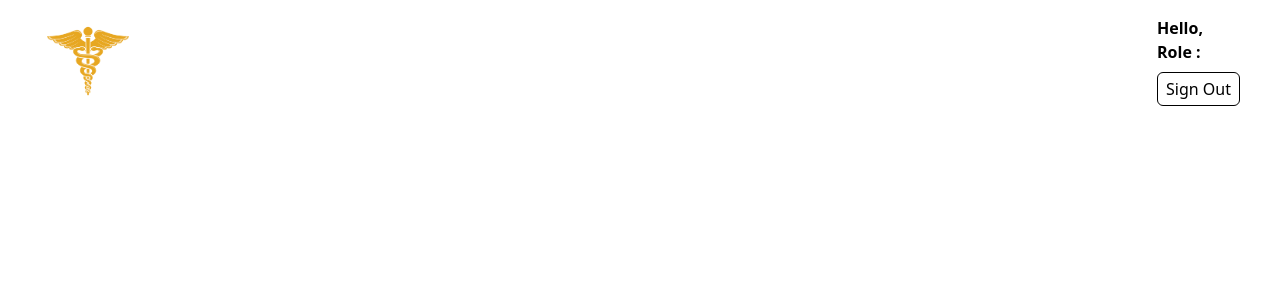
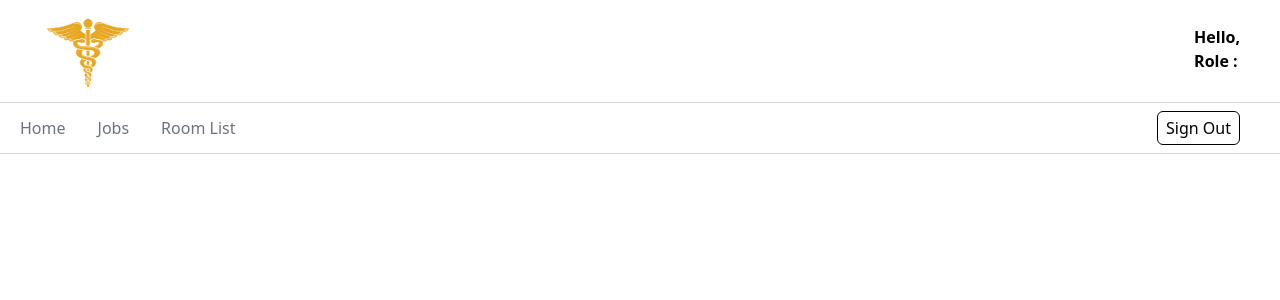
Before and after one commit to liquedgit/tpa-desktop-code, a React (Vite) app: page /home in a window 1280 px wide. Shown: the top 300 px of the page. Built offline with nearby package versions, Linux system fonts and the light colour scheme; no server answers.

Commit message:
Added navbar

```diff
--- a/src/Views/HomeView.tsx
+++ b/src/Views/HomeView.tsx
@@ -4,6 +4,7 @@ import { UserData } from "../Type"
 import { onAuthStateChanged } from "firebase/auth"
 import { checkDatafromFirestore } from "../utils/FirestoreUser"
 import HeaderComponent from "../components/HeaderComponent"
+import NavbarComponent from "../components/NavbarComponent"
 
 
 export default function HomeView(){
@@ -23,6 +24,7 @@ export default function HomeView(){
     return(
         <>
             <HeaderComponent user={user}/>
+            <NavbarComponent/>
         </>
     )
 }
--- a/src/Views/LoginView.tsx
+++ b/src/Views/LoginView.tsx
@@ -43,7 +43,7 @@ export default function LoginView(){
 
     return(
         <>
-            <div className="bg-green-100 w-full h-full flex justify-center items-center">
+            <div className="bg-green-100 w-screen h-screen flex justify-center items-center">
                 <div className="bg-white py-6 w-1/4 border border-black rounded-lg">
                     <div className='w-full'>
                         <div className="flex justify-center">
--- a/src/components/HeaderComponent.tsx
+++ b/src/components/HeaderComponent.tsx
@@ -1,30 +1,21 @@
-import { useNavigate } from "react-router-dom"
-import { auth } from "../utils/Firebase"
 import { UserData } from "../Type";
-import logo from "../assets/pngegg.png"
+import logo from "../assets/pngegg.png";
 
-export default function HeaderComponent({user}:{user:UserData | null}){
-
-    const navigate = useNavigate();
-
-    let handleSignOut= ()=>{
-        auth.signOut()
-        navigate('/')
-    }
+export default function HeaderComponent({ user }: { user: UserData | null }) {
 
   return (
     <div>
-            <div className="flex
-                    justify-between items-center mx-10 mt-4">
+      <div
+        className="flex justify-between items-center mx-10 mt-4">
         <div className="w-24">
-                    <img src={logo} alt=""/>
+          <img src={logo}  />
         </div>
         <div>
           <h1 className="font-bold">Hello, {user?.name}</h1>
           <h1 className="font-bold mb-2">Role : {user?.role}</h1>
-                    <button onClick={handleSignOut} className="border  border-black rounded-md py-1 px-2 hover:bg-red-600 hover:text-white transition ease-in-out duration-300">Sign Out</button>
+
         </div>
       </div>
     </div>
-    )
+  );
 }
--- /dev/null
+++ b/src/components/NavbarComponent.tsx
@@ -0,0 +1,36 @@
+import { useNavigate } from "react-router-dom";
+import { auth } from "../utils/Firebase";
+
+export default function NavbarComponent(){
+
+    const navigate = useNavigate();
+    let handleSignOut = () => {
+      auth.signOut();
+      navigate("/");
+    };
+
+    return(
+        <>
+            <div className="w-screen h-10 mt-3 flex flex-col">
+                <div className="border-t w-full border-gray-300"></div> {/* Top Line */}
+                <div className="flex w-full items-center py-2">
+                    <div>
+                        <ol className="flex text-gray-500 mx-5">
+                            <li className="mr-8">Home</li>
+                            <li className="mr-8">Jobs</li>
+                            <li className="mr-8">Room List</li>
+                        </ol>
+                    </div>
+                    <div className="ml-auto mr-10">
+                        <button
+                            onClick={handleSignOut}
+                            className="border border-black rounded-md py-1 px-2 hover:bg-red-600 hover:text-white transition ease-in-out duration-300">
+                            Sign Out
+                        </button>
+                    </div>
+                </div>
+                <div className="border-t w-full border-gray-300"></div>
+            </div>
+        </>
+    )
+}
--- a/src/main.tsx
+++ b/src/main.tsx
@@ -30,8 +30,6 @@ const router = createBrowserRouter([
 ReactDOM.createRoot(document.getElementById('root') as HTMLElement).render(
   <React.StrictMode>
     {/* <App /> */}
-    <div className='h-[100vh] w-[100vw]'>
       <RouterProvider router={router}/>
-    </div>
   </React.StrictMode>,
 )
```
Lines whose indentation alone changed are shown as unchanged.
